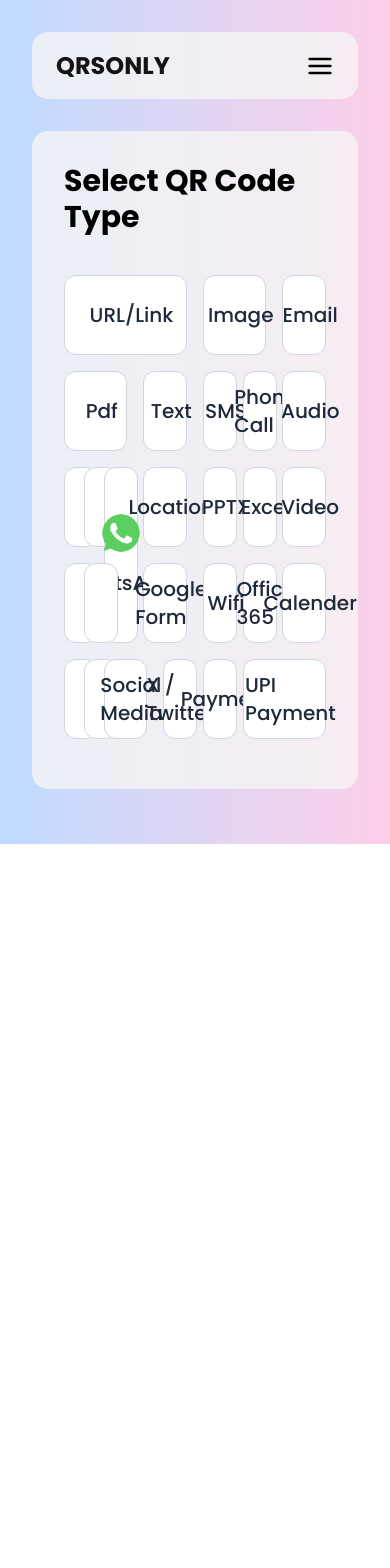
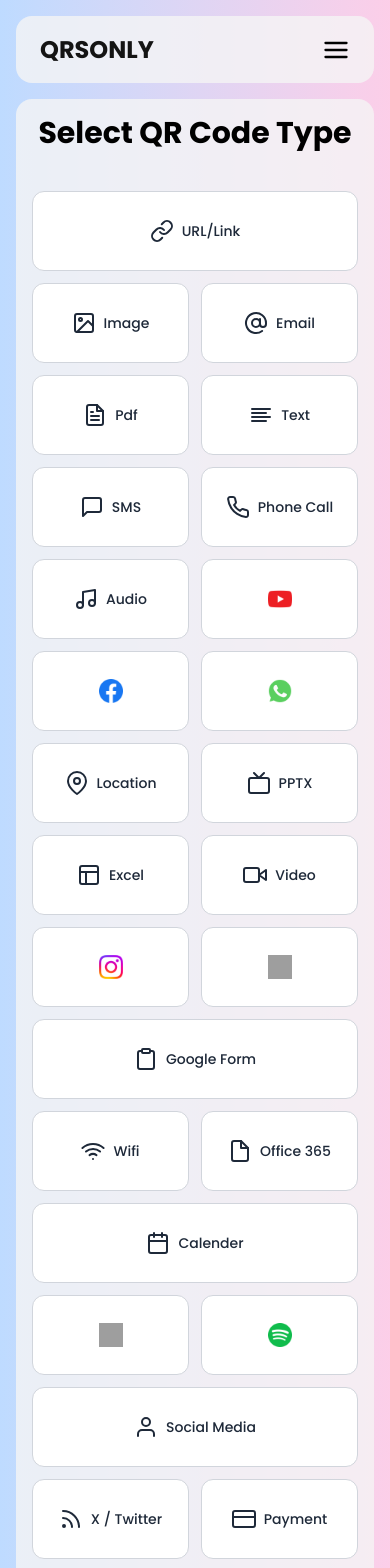
Before and after one commit to Kushagra-0/qr-code-frontend, a React (Vite) app: page /qrcodes/create in a window 390 px wide. Shown: the top 1568 px of the page. Before the commit the page ends 844 px from the top, so only its background shows below. Built offline with nearby package versions, Linux system fonts and the light colour scheme; sample sign-in values are in the browser's storage; grey boxes are pictures that could not be loaded.

Commit message:
improved responsiveness of create qr code page

```diff
--- a/src/components/common/QrTypes.tsx
+++ b/src/components/common/QrTypes.tsx
@@ -7,32 +7,67 @@
 import spotify from "../../assets/social-icons/spotify.png";
 import { AlignLeft, AtSign, Calendar, Clipboard, CreditCard, DollarSign, File, FileText, Image, Layout, Link, MapPin, MessageSquare, Music, Phone, Rss, Tv, User, Video, Wifi } from "react-feather";
 
+// export const qrTypes = [
+//     { label: "URL/Link", value: "URL", size: "col-span-7", supportIcon: <Link />, iconType: 1 },
+//     { label: "Image", value: "IMAGE", size: "col-span-4", supportIcon: <Image />, iconType: 1 },
+//     { label: "Email", value: "EMAIL", size: "col-span-3", supportIcon: <AtSign />, iconType: 1 },
+//     { label: "Pdf", value: "PDF", size: "col-span-4", supportIcon: <FileText />, iconType: 1 },
+//     { label: "Text", value: "TEXT", size: "col-span-3", supportIcon: <AlignLeft />, iconType: 1 },
+//     { label: "SMS", value: "SMS", size: "col-span-2", supportIcon: <MessageSquare />, iconType: 1 },
+//     { label: "Phone Call", value: "PHONE", size: "col-span-2", supportIcon: <Phone />, iconType: 1 },
+//     { label: "Audio", value: "AUDIO", size: "col-span-3", supportIcon: <Music />, iconType: 1 },
+//     { label: "YouTube", value: "YOUTUBE", size: "col-span-1", mainIcon: youtube, iconType: 2 },
+//     { label: "Facebook", value: "FACEBOOK", size: "col-span-1", mainIcon: facebook, iconType: 2 },
+//     { label: "WhatsApp", value: "WHATSAPP", size: "col-span-2 row-span-2", mainIcon: whatsapp, iconType: 3 },
+//     { label: "Location", value: "LOCATION", size: "col-span-3", supportIcon: <MapPin />, iconType: 1},
+//     { label: "PPTX", value: "PPTX", size: "col-span-2", supportIcon: <Tv />, iconType: 1},
+//     { label: "Excel", value: "EXCEL", size: "col-span-2", supportIcon: <Layout />, iconType: 1},
+//     { label: "Video", value: "VIDEO", size: "col-span-3", supportIcon: <Video />, iconType: 1},
+//     { label: "Instagram", value: "INSTAGRAM", size: "col-span-1", mainIcon: instagram, iconType: 2 },
+//     { label: "Telegram", value: "TELEGRAM", size: "col-span-1", mainIcon: telegram, iconType: 2 },
+//     { label: "Google Form", value: "GOOGLEFORM", size: "col-span-3", supportIcon: <Clipboard />, iconType: 1},
+//     { label: "Wifi", value: "WIFI", size: "col-span-2", supportIcon: <Wifi />, iconType: 1},
+//     { label: "Office 365", value: "OFFICE365", size: "col-span-2", supportIcon: <File />, iconType: 1},
+//     { label: "Calender", value: "CALENDER", size: "col-span-3", supportIcon: <Calendar />, iconType: 1},
+//     { label: "LinkedIn", value: "LINKEDIN", size: "col-span-1", mainIcon: linkedin, iconType: 2 },
+//     { label: "Spotify", value: "SPOTIFY", size: "col-span-1", mainIcon: spotify, iconType: 2 },
+//     { label: "Social Media", value: "SOCIALMEDIA", size: "col-span-3", supportIcon: <User />, iconType: 1},
+//     { label: "X / Twitter", value: "TWITTER", size: "col-span-2", iconType: 1 },
+//     { label: "Payment", value: "PAYMENT", size: "col-span-2", supportIcon: <CreditCard />, iconType: 1},
+//     { label: "UPI Payment", value: "UPI", size: "col-span-5", supportIcon: <DollarSign />, iconType: 1},
+// ];
+
 export const qrTypes = [
-    { label: "URL/Link", value: "URL", size: "col-span-7", supportIcon: <Link />, iconType: 1 },
-    { label: "Image", value: "IMAGE", size: "col-span-4", supportIcon: <Image />, iconType: 1 },
-    { label: "Email", value: "EMAIL", size: "col-span-3", supportIcon: <AtSign />, iconType: 1 },
-    { label: "Pdf", value: "PDF", size: "col-span-4", supportIcon: <FileText />, iconType: 1 },
-    { label: "Text", value: "TEXT", size: "col-span-3", supportIcon: <AlignLeft />, iconType: 1 },
-    { label: "SMS", value: "SMS", size: "col-span-2", supportIcon: <MessageSquare />, iconType: 1 },
-    { label: "Phone Call", value: "PHONE", size: "col-span-2", supportIcon: <Phone />, iconType: 1 },
-    { label: "Audio", value: "AUDIO", size: "col-span-3", supportIcon: <Music />, iconType: 1 },
+    { label: "URL/Link", value: "URL", size: "col-span-2 md:col-span-3 lg:col-span-4 xl:col-span-7", supportIcon: <Link />, iconType: 1 },
+    { label: "Image", value: "IMAGE", size: "col-span-1 md:col-span-2 lg:col-span-2 xl:col-span-4", supportIcon: <Image />, iconType: 1 },
+    { label: "Email", value: "EMAIL", size: "col-span-1 md:col-span-2 xl:col-span-3", supportIcon: <AtSign />, iconType: 1 },
+    { label: "Pdf", value: "PDF", size: "col-span-1 md:col-span-2 xl:col-span-4", supportIcon: <FileText />, iconType: 1 },
+    { label: "Text", value: "TEXT", size: "col-span-1 md:col-span-1 xl:col-span-3", supportIcon: <AlignLeft />, iconType: 1 },
+    { label: "SMS", value: "SMS", size: "col-span-1 md:col-span-1 xl:col-span-2", supportIcon: <MessageSquare />, iconType: 1 },
+    { label: "Phone Call", value: "PHONE", size: "col-span-1 md:col-span-1 xl:col-span-2", supportIcon: <Phone />, iconType: 1 },
+    { label: "Audio", value: "AUDIO", size: "col-span-1 md:col-span-2 xl:col-span-3", supportIcon: <Music />, iconType: 1 },
+
     { label: "YouTube", value: "YOUTUBE", size: "col-span-1", mainIcon: youtube, iconType: 2 },
     { label: "Facebook", value: "FACEBOOK", size: "col-span-1", mainIcon: facebook, iconType: 2 },
-    { label: "WhatsApp", value: "WHATSAPP", size: "col-span-2 row-span-2", mainIcon: whatsapp, iconType: 3 },
-    { label: "Location", value: "LOCATION", size: "col-span-3", supportIcon: <MapPin />, iconType: 1},
-    { label: "PPTX", value: "PPTX", size: "col-span-2", supportIcon: <Tv />, iconType: 1},
-    { label: "Excel", value: "EXCEL", size: "col-span-2", supportIcon: <Layout />, iconType: 1},
-    { label: "Video", value: "VIDEO", size: "col-span-3", supportIcon: <Video />, iconType: 1},
+    { label: "WhatsApp", value: "WHATSAPP", size: "col-span-1 md:col-span-2 xl:col-span-2 xl:row-span-2", mainIcon: whatsapp, iconType: 3 },
+
+    { label: "Location", value: "LOCATION", size: "col-span-1 md:col-span-2 xl:col-span-3", supportIcon: <MapPin />, iconType: 1 },
+    { label: "PPTX", value: "PPTX", size: "col-span-1 md:col-span-2", supportIcon: <Tv />, iconType: 1 },
+    { label: "Excel", value: "EXCEL", size: "col-span-1 md:col-span-2", supportIcon: <Layout />, iconType: 1 },
+    { label: "Video", value: "VIDEO", size: "col-span-1 md:col-span-2 xl:col-span-3", supportIcon: <Video />, iconType: 1 },
+
     { label: "Instagram", value: "INSTAGRAM", size: "col-span-1", mainIcon: instagram, iconType: 2 },
     { label: "Telegram", value: "TELEGRAM", size: "col-span-1", mainIcon: telegram, iconType: 2 },
-    { label: "Google Form", value: "GOOGLEFORM", size: "col-span-3", supportIcon: <Clipboard />, iconType: 1},
-    { label: "Wifi", value: "WIFI", size: "col-span-2", supportIcon: <Wifi />, iconType: 1},
-    { label: "Office 365", value: "OFFICE365", size: "col-span-2", supportIcon: <File />, iconType: 1},
-    { label: "Calender", value: "CALENDER", size: "col-span-3", supportIcon: <Calendar />, iconType: 1},
+
+    { label: "Google Form", value: "GOOGLEFORM", size: "col-span-2 md:col-span-2 xl:col-span-3", supportIcon: <Clipboard />, iconType: 1 },
+    { label: "Wifi", value: "WIFI", size: "col-span-1 md:col-span-2", supportIcon: <Wifi />, iconType: 1 },
+    { label: "Office 365", value: "OFFICE365", size: "col-span-1 md:col-span-2", supportIcon: <File />, iconType: 1 },
+    { label: "Calender", value: "CALENDER", size: "col-span-2 md:col-span-3", supportIcon: <Calendar />, iconType: 1 },
+
     { label: "LinkedIn", value: "LINKEDIN", size: "col-span-1", mainIcon: linkedin, iconType: 2 },
     { label: "Spotify", value: "SPOTIFY", size: "col-span-1", mainIcon: spotify, iconType: 2 },
-    { label: "Social Media", value: "SOCIALMEDIA", size: "col-span-3", supportIcon: <User />, iconType: 1},
-    { label: "X / Twitter", value: "TWITTER", size: "col-span-2", iconType: 1 },
-    { label: "Payment", value: "PAYMENT", size: "col-span-2", supportIcon: <CreditCard />, iconType: 1},
-    { label: "UPI Payment", value: "UPI", size: "col-span-5", supportIcon: <DollarSign />, iconType: 1},
+    { label: "Social Media", value: "SOCIALMEDIA", size: "col-span-2 md:col-span-3", supportIcon: <User />, iconType: 1 },
+    { label: "X / Twitter", value: "TWITTER", size: "col-span-1 md:col-span-2", supportIcon: <Rss />, iconType: 1 },
+    { label: "Payment", value: "PAYMENT", size: "col-span-1 md:col-span-2", supportIcon: <CreditCard />, iconType: 1 },
+    { label: "UPI Payment", value: "UPI", size: "col-span-2 md:col-span-3 xl:col-span-5", supportIcon: <DollarSign />, iconType: 1 },
 ];
--- a/src/components/qrCodes/CreateQrCodeForm.tsx
+++ b/src/components/qrCodes/CreateQrCodeForm.tsx
@@ -158,11 +158,11 @@
   };
 
   const renderStep1 = () => (
-    <div className="bg-[#F5F5F5]/80 rounded-2xl p-8 min-h-[78vh]">
+    <div className="bg-[#F5F5F5]/80 rounded-2xl p-4 md:p-8 min-h-[78vh]">
       <h1 className="text-3xl font-bold mb-10 flex justify-center ">Select QR Code Type</h1>
 
       {/* Uneven grid */}
-      <div className="grid grid-cols-14 gap-4 auto-rows-[80px]">
+      <div className="grid grid-cols-2 sm:grid-cols-3 md:grid-cols-6 lg:grid-cols-10 xl:grid-cols-14 gap-3 md:gap-4 auto-rows-[80px] sm:auto-rows-[90px] md:auto-rows-[100px]">
         {qrTypes.map((type) => (
           <button
             key={type.value}
@@ -170,7 +170,7 @@
               setQrType(type.value);
               setStep(2);
             }}
-            className={`flex items-center text-xl justify-center text-start border rounded-xl px-4 font-medium transition-all gap-3 bg-white text-gray-800 hover:bg-gray-100 border-gray-300 ${type.size}`}
+            className={`flex items-center text-sm sm:text-base md:text-lg justify-center text-start border rounded-xl px-2 md:px-4 py-2 font-medium transition-all gap-2 md:gap-3 bg-white text-gray-800 hover:bg-gray-100 border-gray-300 ${type.size}`}
           >
             {type.iconType == 1 && (
               <>
@@ -180,14 +180,17 @@
 
             {type.iconType == 2 && (
               <>
-                <img src={type.mainIcon} className="size-7" />
+                <img src={type.mainIcon} className="size-6 md:size-7" />
               </>
             )}
 
             {type.iconType == 3 && (
-              <div className="flex flex-col items-center justify-center gap-4">
-                <img src={type.mainIcon} className="size-10" />
+              <div className="flex flex-col items-center justify-center gap-2 md:gap-3">
+                <img src={type.mainIcon} className="size-6 md:md:size-7 xl:size-10" />
+                <span className="hidden xl:flex">
                   {type.supportIcon}{type.label}
+                </span>
+
               </div>
             )}
 
@@ -198,8 +201,8 @@
   );
 
   const renderStep2 = () => (
-    <div className="w-full flex items-center justify-center bg-[#F5F5F5]/80 rounded-2xl p-8">
-      <div className="bg-white p-8 w-1/2 rounded-xl">
+    <div className="w-full flex items-center justify-center bg-[#F5F5F5]/80 rounded-2xl p-4 md:p-8">
+      <div className="bg-white p-4 md:p-8 w-full md:w-3/4 lg:w-2/3 xl:w-1/2 rounded-xl">
         <div>
           <h1 className="text-3xl font-bold mb-6">Enter QR Code Data</h1>
 
@@ -231,8 +234,6 @@
             <PhoneForm typeData={typeData} setTypeData={setTypeData} />
           )}
 
-
-
           {qrType === "YOUTUBE" && (
             <YoutubeForm typeData={typeData} setTypeData={setTypeData} />
           )}
@@ -248,8 +249,6 @@
           {qrType === "UPI" && (
             <UpiForm typeData={typeData} setTypeData={setTypeData} />
           )}
-
-
 
           {qrType === "AUDIO" && (
             <AudioForm typeData={typeData} setTypeData={setTypeData} />
@@ -284,16 +283,15 @@
 
   const renderStep3 = () => (
     <>
-      <div className="grid grid-cols-3 h-[78vh] gap-8">
-        <div className="flex justify-center bg-[#F5F5F5]/80 rounded-2xl relative">
+      <div className="grid grid-cols-1 md:grid-cols-3 md:h-[78vh] gap-4 md:gap-8">
+        <div className="flex items-center justify-center col-span-1 bg-[#F5F5F5]/80 rounded-2xl relative">
           <img
-            src="/iphone.png"
+            src="/iphone-2.png"
             alt="iPhone"
-            className="h-[calc(100vh-300px)] object-contain mt-32"
+            className="block max-h-[70vh] lg:h-[calc(100vh-280px)] object-contain mt-3 md:mt-30 w-auto min-w-[100px]"
           />
 
-          <div className="absolute top-[42%] right-[26%] bg-white flex justify-center items-center">
-            <div className="p-2">
+          <div className="absolute flex items-center justify-center top-1/2 left-1/2 -translate-x-1/2 -translate-y-1/2 mt-8 md:mt-16 bg-white">
             <CustomQRCode
               data={createdQRCode?.isDynamic ? `${window.location.origin}/qr/${createdQRCode?.shortCode}` : "xcvb"}
               size={220}
@@ -305,21 +303,20 @@
               cornersDotOptions={cornersDotOptions}
             />
           </div>
-          </div>
 
-          <div className="absolute top-[85%] flex items-center justify-center bg-[#FFFFFF] text-[#036AFF] font-bold px-16 py-2 border-2 border-gray-900 rounded-xl">
+          <div className="absolute bottom-4 md:bottom-8 w-5/6 flex items-center justify-center bg-[#FFFFFF] text-[#036AFF] font-bold border-2 border-gray-900 rounded-xl">
             <button
               type="submit"
               disabled={loading}
-              className={`text-4xl font-bold rounded-lg ${loading ? "cursor-not-allowed" : "cursor-pointer"}`}
+              className={`text-2xl md:text-3xl lg:text-4xl xl:text-4xl px-1 py-3 font-bold rounded-lg ${loading ? "cursor-not-allowed" : "cursor-pointer"}`}
             >
               {loading ? "SAVING..." : "SAVE CHANGES"}
             </button>
           </div>
         </div>
 
-        <div className="bg-[#F5F5F5]/80 rounded-2xl p-8 col-span-2 gap-6 overflow-y-scroll custom-scrollbar">
-          <div className="flex justify-between px-48 py-4 rounded-2xl text-xl flex-between border-b bg-white border-gray-300 mb-6">
+        <div className="bg-[#F5F5F5]/80 rounded-2xl p-4 md:p-8 col-span-1 md:col-span-2 overflow-y-scroll custom-scrollbar">
+          <div className="flex justify-between px-18 md:px-24 lg:px-32 xl:px-48 py-4 rounded-2xl text-xl flex-between border-b bg-white border-gray-300 mb-6">
             <div
               onClick={() => setSelectedTab("data")}
               className={`font-semibold ${selectedTab === "data"
@@ -353,7 +350,7 @@
                   />
                 </div>
 
-                <div className="mt-8">
+                <div className="mt-4 md:mt-8">
                   <label className="block text-sm font-medium text-gray-700 mb-2">QR Data</label>
 
                   {qrType === "URL" && (
@@ -384,8 +381,6 @@
                     <PhoneForm typeData={typeData} setTypeData={setTypeData} />
                   )}
 
-
-
                   {qrType === "YOUTUBE" && (
                     <YoutubeForm typeData={typeData} setTypeData={setTypeData} />
                   )}
@@ -402,8 +397,6 @@
                     <UpiForm typeData={typeData} setTypeData={setTypeData} />
                   )}
 
-
-
                   {qrType === "AUDIO" && (
                     <AudioForm typeData={typeData} setTypeData={setTypeData} />
                   )}
@@ -413,13 +406,12 @@
 
             {selectedTab === "styles" && (
               <div>
-                <div className="mt-8">
+                <div className="mt-4 md:mt-8">
                   {/* <UploadLogo onUpload={(url:any) => setLogo(url)} /> */}
-                  <UploadImage onUpload={(url: any) => setImage(url)} />
                   <div className="block text-sm font-medium text-gray-700 mb-2">QR Colors</div>
-                  <div className="flex flex-row gap-4 mt-2">
+                  <div className="flex flex-col xl:flex-row gap-4 mt-2">
 
-                    <div className="bg-white p-4 rounded-2xl w-1/2">
+                    <div className="bg-white p-4 rounded-2xl w-full xl:w-1/2">
                       <label className="block text-gray-700 font-semibold text-xs mb-3">Code Color</label>
 
                       {/* Solid / Gradient Toggle */}
@@ -600,7 +592,7 @@
                     </div>
 
 
-                    <div className="bg-white p-4 rounded-2xl w-1/2">
+                    <div className="bg-white p-4 rounded-2xl w-full xl:w-1/2">
                       <div className="block text-sm font-medium text-gray-700 mb-2">QR Background</div>
 
                       {/* Toggle Solid / Gradient */}
@@ -767,9 +759,9 @@
                   </div>
                 </div>
 
-                <div className="mt-8">
+                <div className="mt-4 md:mt-8">
                   <label className="block text-sm font-medium text-gray-700 mb-2">QR Style</label>
-                  <div className="flex gap-4">
+                  <div className="grid grid-cols-2 sm:grid-cols-3 md:grid-cols-4 lg:grid-cols-6 gap-3 sm:gap-4">
                     {[
                       { label: "Square", value: "square", icon: "/qr-styles/square.svg" },
                       { label: "Dots", value: "dots", icon: "/qr-styles/dots.svg" },
@@ -782,22 +774,22 @@
                         key={style.value}
                         onClick={() => setDotsOptions({ ...dotsOptions, type: style.value })}
                         type="button"
-                        className={`p-2 rounded-lg border-2 ${dotsOptions.type === style.value ? "border-blue-500" : "border-transparent"} hover:border-gray-400`}
+                        className={`flex bg-white items-center justify-center p-2 rounded-lg border-2 ${dotsOptions.type === style.value ? "border-blue-500" : "border-transparent"} hover:border-gray-400`}
                       >
-                        <div className="bg-white p-2">
-                          <img src={style.icon} alt={style.label} className="w-28 h-28" />
+                        <div className="p-2">
+                          <img src={style.icon} alt={style.label} className="" />
                         </div>
                       </button>
                     ))}
                   </div>
                 </div>
 
-                <div className="mt-8">
+                <div className="mt-4 md:mt-8">
                   <div className="block text-sm font-medium text-gray-700 mb-2">Edges</div>
                   <div className="flex flex-col mt-4">
                     <div>
                       <label className="block text-gray-700 font-semibold mb-1 text-xs">Square Style</label>
-                      <div className="flex gap-4">
+                      <div className="grid grid-cols-2 sm:grid-cols-3 md:grid-cols-4 lg:grid-cols-6 gap-3 sm:gap-4">
                         {[
                           { label: "Square", value: "square", icon: "/edges-square-styles/square.png" },
                           { label: "Dots", value: "dots", icon: "/edges-square-styles/dots.png" },
@@ -810,17 +802,17 @@
                             key={style.value}
                             onClick={() => setCornersSquareOptions({ ...cornersSquareOptions, type: style.value })}
                             type="button"
-                            className={`p-2 rounded-lg border-2 ${cornersSquareOptions.type === style.value ? "border-blue-500" : "border-transparent"} hover:border-gray-400`}
+                            className={`flex bg-white items-center justify-center p-2 rounded-lg border-2 ${cornersSquareOptions.type === style.value ? "border-blue-500" : "border-transparent"} hover:border-gray-400`}
                           >
-                            <div className="bg-white p-2">
-                              <img src={style.icon} alt={style.label} className="w-28 h-28" />
+                            <div className="p-2">
+                              <img src={style.icon} alt={style.label} className="" />
                             </div>
                           </button>
                         ))}
                       </div>
                     </div>
 
-                    <div className="bg-white p-4 rounded-2xl w-1/2 mt-6">
+                    <div className="bg-white p-4 rounded-2xl w-full xl:w-1/2 mt-6">
                       <div className="block text-sm font-medium text-gray-700 mb-2">Square Color</div>
                       <div className="flex items-center gap-6 mb-4">
                         <label className="flex items-center gap-2 cursor-pointer">
@@ -991,7 +983,7 @@
                   <div className="flex flex-col mt-4">
                     <div>
                       <label className="block text-gray-700 font-semibold mb-1 text-xs">Dot Style</label>
-                      <div className="flex gap-4">
+                      <div className="grid grid-cols-2 sm:grid-cols-3 md:grid-cols-4 lg:grid-cols-6 gap-3 sm:gap-4">
                         {[
                           { label: "Square", value: "square", icon: "/edges-dot-styles/square.svg" },
                           { label: "Dots", value: "dots", icon: "/edges-dot-styles/dots.svg" },
@@ -1004,17 +996,17 @@
                             key={style.value}
                             onClick={() => setCornersDotOptions({ ...cornersDotOptions, type: style.value })}
                             type="button"
-                            className={`p-2 rounded-lg border-2 ${cornersDotOptions.type === style.value ? "border-blue-500" : "border-transparent"} hover:border-gray-400`}
+                            className={`flex bg-white items-center justify-center p-2 rounded-lg border-2 ${cornersDotOptions.type === style.value ? "border-blue-500" : "border-transparent"} hover:border-gray-400`}
                           >
-                            <div className="bg-white p-2">
-                              <img src={style.icon} alt={style.label} className="w-28 h-28" />
+                            <div className="p-2">
+                              <img src={style.icon} alt={style.label} className="" />
                             </div>
                           </button>
                         ))}
                       </div>
                     </div>
 
-                    <div className="bg-white p-4 rounded-2xl w-1/2 mt-6">
+                    <div className="bg-white p-4 rounded-2xl w-full xl:w-1/2 mt-6">
                       <div className="block text-sm font-medium text-gray-700 mb-2">Dot Color</div>
                       <div className="flex items-center gap-6 mb-4">
                         <label className="flex items-center gap-2 cursor-pointer">
@@ -1182,6 +1174,7 @@
                     </div>
                   </div>
                 </div>
+                <UploadImage onUpload={(url: any) => setImage(url)} />
               </div>
             )}
           </div>
@@ -1193,7 +1186,7 @@
 
 
   return (
-    <div className="mx-auto mt-8">
+    <div className="mx-auto mt-4 md:mt-8">
       {error && <p className="text-red-500 text-sm mb-4">{error}</p>}
 
       <form onSubmit={step === 3 ? handleFinalSubmit : (e) => e.preventDefault()} className="space-y-6">
--- a/src/components/qrCodes/CustomQRCode.tsx
+++ b/src/components/qrCodes/CustomQRCode.tsx
@@ -63,6 +63,16 @@
     const divRef = useRef<HTMLDivElement>(null);
     const qrCode = useRef<QRCodeStyling | null>(null);
 
+    const preloadImage = (url: string) => {
+      return new Promise<HTMLImageElement>((resolve, reject) => {
+        const img = new Image();
+        img.src = url;
+        img.crossOrigin = "anonymous"; // Important for S3 images
+        img.onload = () => resolve(img);
+        img.onerror = reject;
+      });
+    };
+
     // Initialize once
     useEffect(() => {
         qrCode.current = new QRCodeStyling({
@@ -71,7 +81,7 @@
             margin,
             data,
             type: "svg",
-            image: image || undefined,
+            // image: image || undefined,
             backgroundOptions: backgroundOptions,
             dotsOptions: dotsOptions,
             cornersSquareOptions: cornersSquareOptions,
--- a/src/pages/protected/qrcodes/create/CreateQrCode.tsx
+++ b/src/pages/protected/qrcodes/create/CreateQrCode.tsx
@@ -3,7 +3,7 @@
 
 const CreateQrCode = () => {
   return (
-    <div className="bg-gradient-to-r from-blue-200 to-pink-200 p-8 min-h-screen w-full">
+    <div className="bg-gradient-to-r from-blue-200 to-pink-200 p-4 md:p-8 min-h-screen w-full">
       <Navbar />
       <CreateQrCodeForm />
     </div>
```
Also changed, not shown: src/components/qrCodes/EditQrCodeForm.tsx (line endings or trailing spaces). Lines whose indentation alone changed are shown as unchanged.
